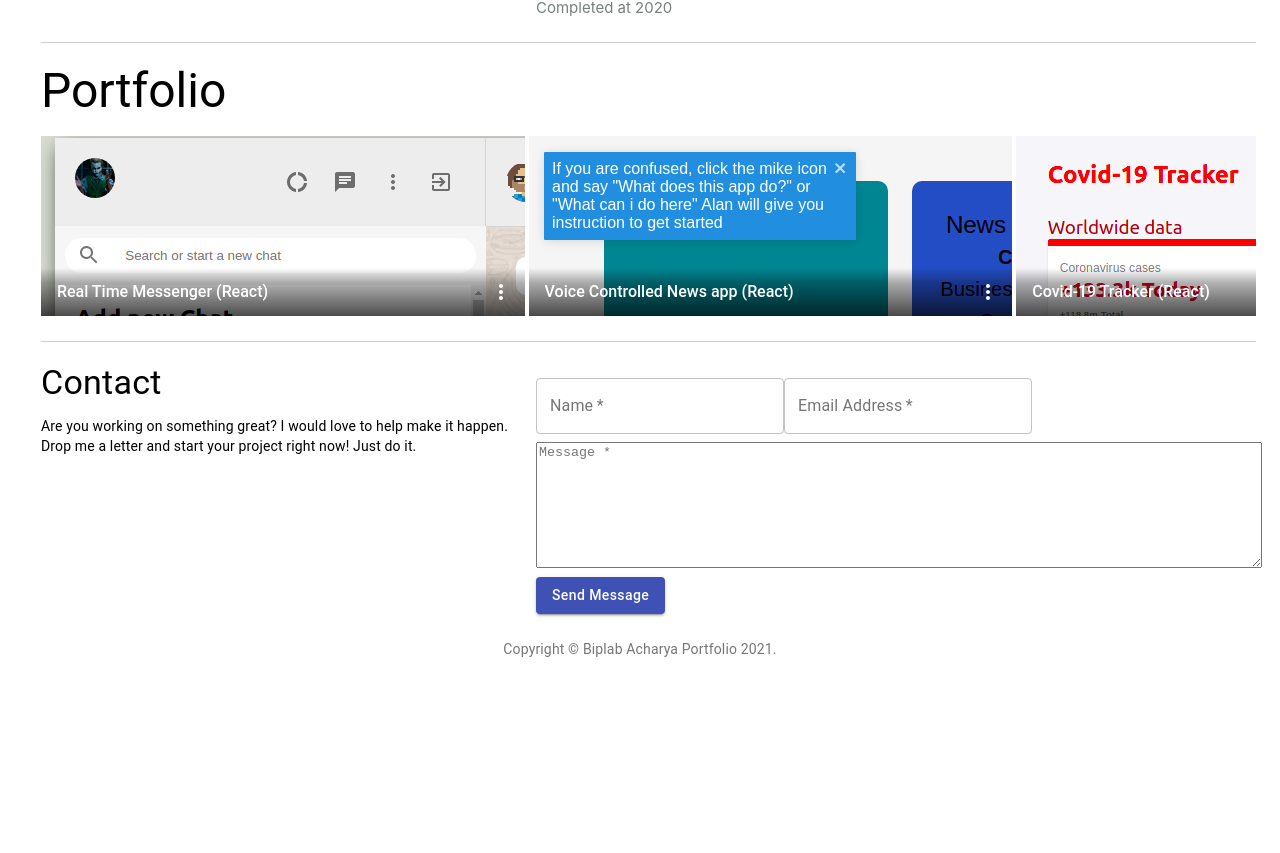
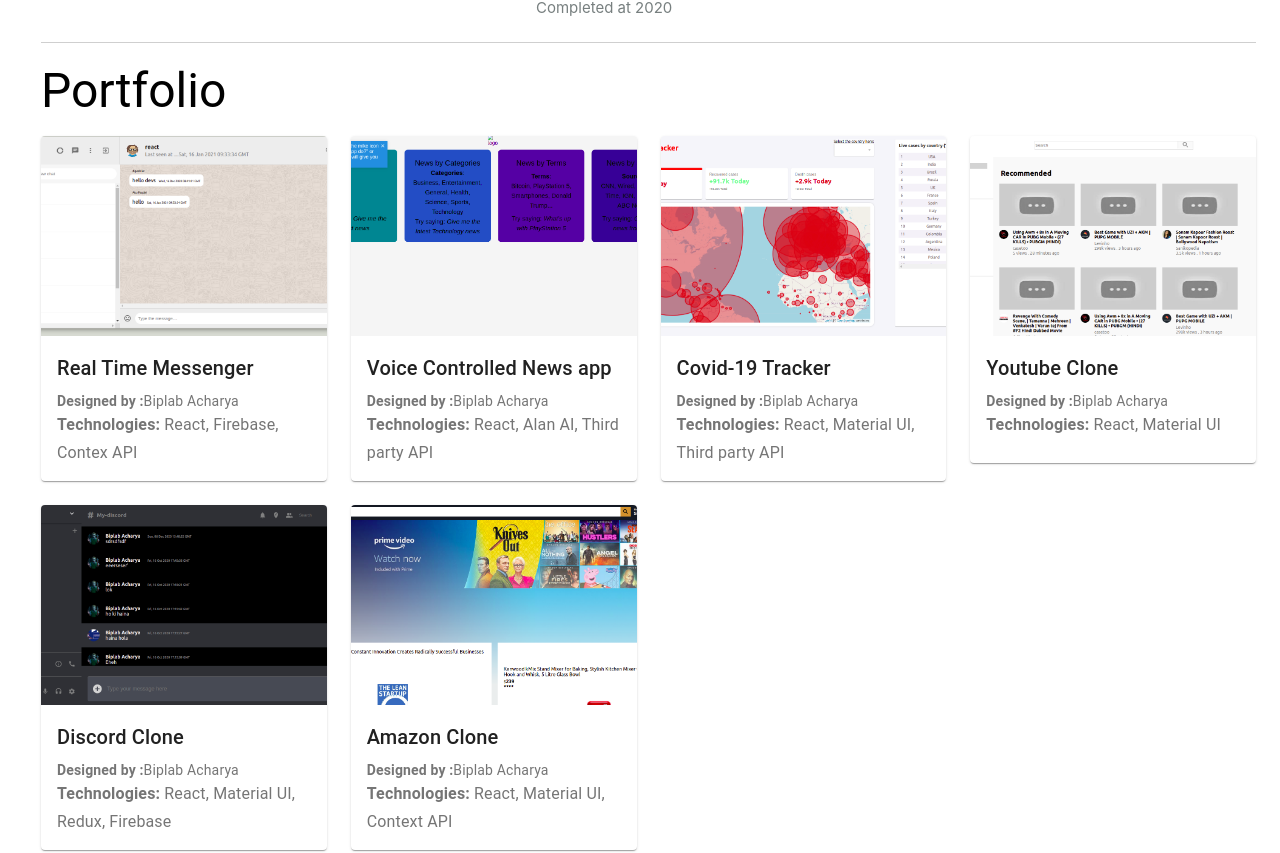
Before and after one commit to BaxanAcharya/baxanacharya, a React (Create React App) app: page / in a window 1280 px wide. Shown: the part 1576-2429 px from the top of the page. Before the commit the page ends 2235 px from the top, so only its background shows below. Built offline with nearby package versions, Linux system fonts and the light colour scheme.

Commit message:
fixing portfolio

```diff
--- a/src/component/Portfolio/Portfolio.js
+++ b/src/component/Portfolio/Portfolio.js
@@ -1,9 +1,10 @@
 import {
+  Card,
+  CardActionArea,
+  CardContent,
+  CardMedia,
   Container,
-  GridList,
-  GridListTile,
-  GridListTileBar,
-  IconButton,
+  Grid,
   makeStyles,
   Typography,
 } from "@material-ui/core";
@@ -14,7 +15,6 @@
 import Covid from "../../assets/img/covid.png";
 import Discord from "../../assets/img/discord.png";
 import Amazon from "../../assets/img/amazon.png";
-import MoreVertIcon from "@material-ui/icons/MoreVert";
 
 const useStyles = makeStyles((theme) => ({
   portfolio: {
@@ -24,112 +24,108 @@
     paddingBottom: "25px",
   },
   root: {
-    display: "flex",
-    flexWrap: "wrap",
-    justifyContent: "space-around",
-    overflow: "hidden",
-    backgroundColor: theme.palette.background.paper,
+    maxWidth: 345,
+    minHeight: 300,
+    maxHeight: 345,
   },
-  gridList: {
-    flexWrap: "nowrap",
-    // Promote the list into his own layer on Chrome. This cost memory but helps keeping high FPS.
-    transform: "translateZ(0)",
-  },
-  title: {
-    color: theme.palette.primary.white,
-    fontWeight: 500,
-  },
-  titleBar: {
-    background:
-      "linear-gradient(to top, rgba(0,0,0,0.7) 0%, rgba(0,0,0,0.3) 70%, rgba(0,0,0,0) 100%)",
+  media: {
+    height: 200,
   },
 }));
 
 const tileData = [
   {
     img: Messenger,
-    title: "Real Time Messenger (React)",
+    title: "Real Time Messenger",
     author: "Biplab Acharya",
     url: "https://friendssms-6e074.web.app/",
+    technology: "React, Firebase, Contex API",
   },
   {
     img: Voiceapp,
-    title: "Voice Controlled News app (React)",
+    title: "Voice Controlled News app ",
     author: "Biplab Acharya",
     url: "https://news-app-voice-controlled.web.app/",
+    technology: "React, Alan AI, Third party API",
   },
   {
     img: Covid,
-    title: "Covid-19 Tracker (React)",
+    title: "Covid-19 Tracker",
     author: "Biplab Acharya",
     url: "https://covid-19-tracker-49681.web.app/",
+    technology: "React, Material UI, Third party API",
   },
   {
     img: Youtube,
-    title: "Youtube Clone (React)",
+    title: "Youtube Clone",
     author: "Biplab Acharya",
     url: "https://clone-78340.web.app/",
+    technology: "React, Material UI",
   },
 
   {
     img: Discord,
-    title: "Discord Clone (React)",
+    title: "Discord Clone",
     author: "Biplab Acharya",
     url: "https://discord-c0fc7.web.app/",
+    technology: "React, Material UI, Redux, Firebase",
   },
   {
     img: Amazon,
-    title: "Amazon Clone (React)",
+    title: "Amazon Clone",
     author: "Biplab Acharya",
     url: "https://clone-31223.web.app/",
+    technology: "React, Material UI, Context API",
   },
 ];
-
-const MyWork = () => {
-  const classes = useStyles();
-
-  return (
-    <div className={classes.root}>
-      <GridList className={classes.gridList} cols={2.5}>
-        {tileData.map((tile) => (
-          <GridListTile key={tile.img}>
-            <a href={tile.url} target="_blank" rel="noreferrer">
-              <img src={tile.img} alt={tile.title} />
-            </a>
-
-            <GridListTileBar
-              title={tile.title}
-              classes={{
-                root: classes.titleBar,
-                title: classes.title,
-              }}
-              actionIcon={
-                <IconButton aria-label={`star ${tile.title}`}>
-                  <MoreVertIcon
-                    className={classes.title}
-                    style={{ color: "white" }}
-                  />
-                </IconButton>
-              }
-            />
-          </GridListTile>
-        ))}
-      </GridList>
-    </div>
-  );
-};
 
 const Portfolio = () => {
   const classes = useStyles();
   return (
+    <>
       <Container id="portfolio">
         <div className={classes.portfolio}>
           <Typography variant="h3" gutterBottom>
             Portfolio
           </Typography>
-        <MyWork />
+          <Grid container spacing={3}>
+            {tileData.map((tile) => (
+              <Grid item xs={12} sm={6} md={4} lg={3}>
+                <Card className={classes.root}>
+                  <CardActionArea href={tile.url} target="_blank">
+                    <CardMedia
+                      className={classes.media}
+                      image={tile.img}
+                      title={tile.title}
+                    />
+                  </CardActionArea>
+                  <CardContent>
+                    <Typography gutterBottom variant="h6" component="h2">
+                      {tile.title}
+                    </Typography>
+                    <Typography
+                      variant="body2"
+                      color="textSecondary"
+                      component="p"
+                    >
+                      <strong>Designed by :</strong>
+                      {tile.author}
+                    </Typography>
+                    <Typography
+                      variant="subtitle1"
+                      color="textSecondary"
+                      component="p"
+                    >
+                      <strong>Technologies:</strong> {tile.technology}
+                    </Typography>
+                  </CardContent>
+                </Card>
+              </Grid>
+            ))}
+          </Grid>
         </div>
       </Container>
+    </>
   );
 };
 
```
Lines whose indentation alone changed are shown as unchanged.
